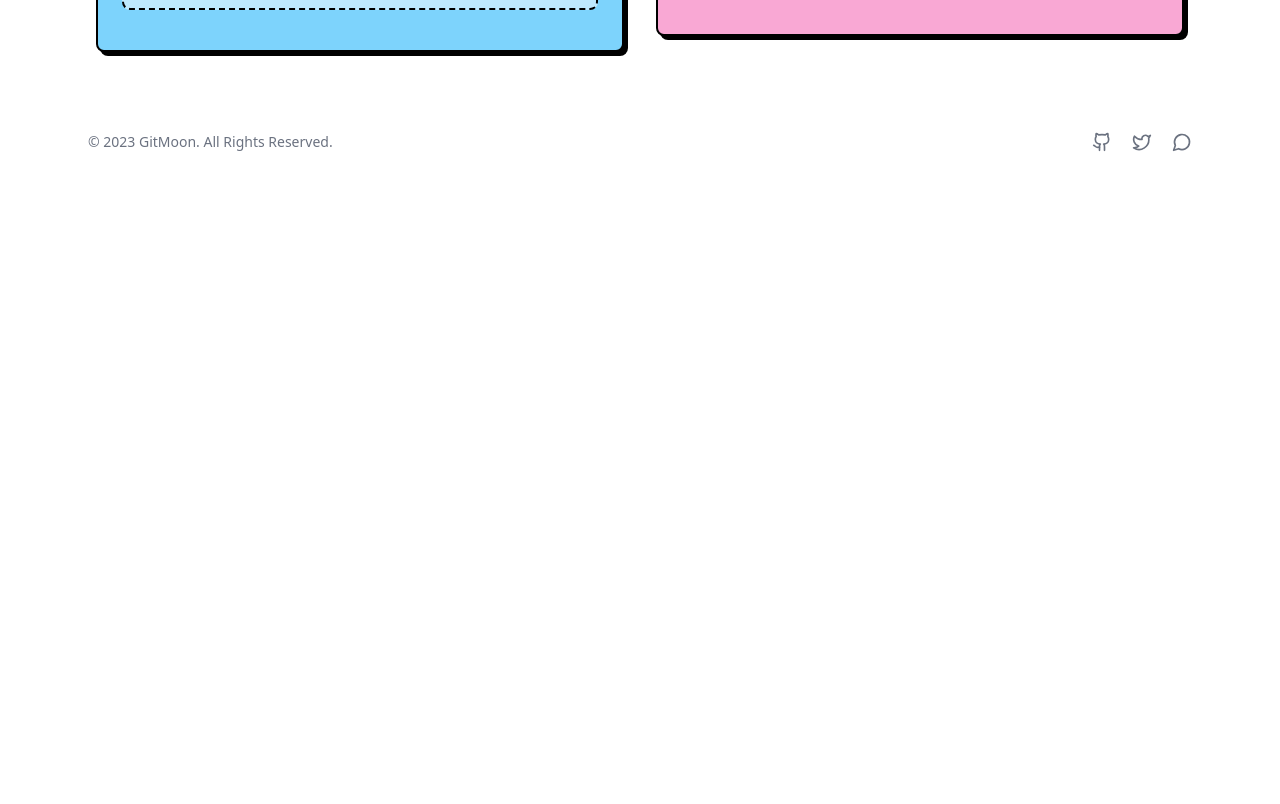
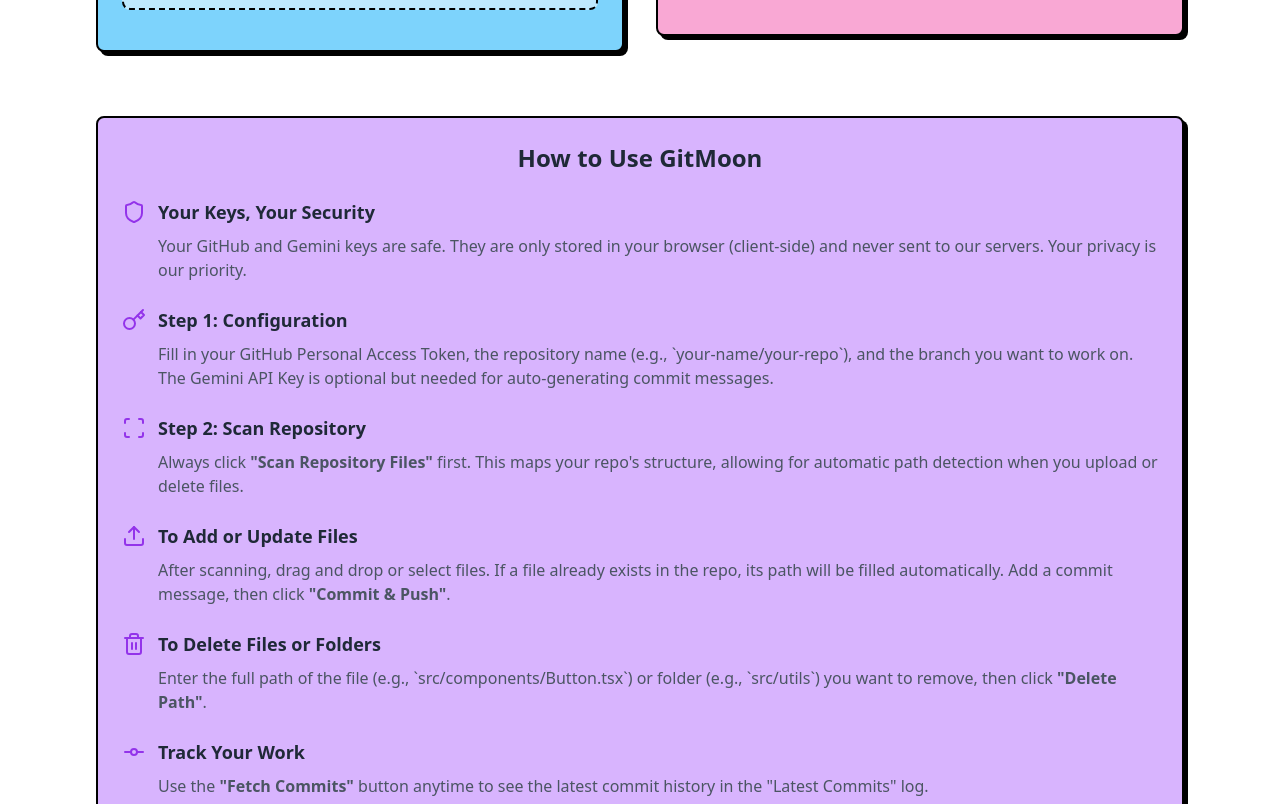
Before and after one commit to Moonveilcy/tester, a React (Vite) app: page /commit in a window 1280 px wide. Shown: the part 816-1620 px from the top of the page. Before the commit the page ends 1000 px from the top, so only its background shows below. Built offline with nearby package versions, Linux system fonts and the light colour scheme.

Commit message:
feat: Added GuideSection in CommitPage

```diff
--- /dev/null
+++ b/src/components/commit/GuideSection.tsx
@@ -0,0 +1,40 @@
+import { Shield, Key, Scan, Upload, Trash2, GitCommit } from 'lucide-react';
+import { OffsetShadowCard } from './Shared';
+
+const GuideItem = ({ icon: Icon, title, children }) => (
+  <div>
+    <div className="flex items-center gap-3 mb-2">
+      <Icon className="w-6 h-6 text-purple-600" />
+      <h4 className="text-lg font-bold text-gray-800">{title}</h4>
+    </div>
+    <p className="text-gray-600 ml-9">{children}</p>
+  </div>
+);
+
+export const GuideSection = () => {
+  return (
+    <OffsetShadowCard color="purple" className="bg-purple-200">
+      <h2 className="text-2xl font-bold mb-6 text-center text-gray-800">How to Use GitMoon</h2>
+      <div className="space-y-6">
+        <GuideItem icon={Shield} title="Your Keys, Your Security">
+          Your GitHub and Gemini keys are safe. They are only stored in your browser (client-side) and never sent to our servers. Your privacy is our priority.
+        </GuideItem>
+        <GuideItem icon={Key} title="Step 1: Configuration">
+          Fill in your GitHub Personal Access Token, the repository name (e.g., `your-name/your-repo`), and the branch you want to work on. The Gemini API Key is optional but needed for auto-generating commit messages.
+        </GuideItem>
+        <GuideItem icon={Scan} title="Step 2: Scan Repository">
+          Always click <strong>"Scan Repository Files"</strong> first. This maps your repo's structure, allowing for automatic path detection when you upload or delete files.
+        </GuideItem>
+        <GuideItem icon={Upload} title="To Add or Update Files">
+          After scanning, drag and drop or select files. If a file already exists in the repo, its path will be filled automatically. Add a commit message, then click <strong>"Commit & Push"</strong>.
+        </GuideItem>
+        <GuideItem icon={Trash2} title="To Delete Files or Folders">
+          Enter the full path of the file (e.g., `src/components/Button.tsx`) or folder (e.g., `src/utils`) you want to remove, then click <strong>"Delete Path"</strong>.
+        </GuideItem>
+        <GuideItem icon={GitCommit} title="Track Your Work">
+          Use the <strong>"Fetch Commits"</strong> button anytime to see the latest commit history in the "Latest Commits" log.
+        </GuideItem>
+      </div>
+    </OffsetShadowCard>
+  );
+};
--- a/src/pages/CommitPage.tsx
+++ b/src/pages/CommitPage.tsx
@@ -5,6 +5,7 @@
 import { ActionsSection } from '../components/commit/ActionsSection';
 import { CommitLogSection } from '../components/commit/CommitLogSection';
 import { DeleteSection } from '../components/commit/DeleteSection';
+import { GuideSection } from '../components/commit/GuideSection'; // Impor komponen baru
 
 export default function CommitPage() {
   const github = useGitHub();
@@ -63,6 +64,10 @@
             <CommitLogSection commits={github.commits} />
           </div>
         </div>
+        <div className="mt-16">
+          <GuideSection />
+        </div>
+
       </main>
     </div>
   );
```
